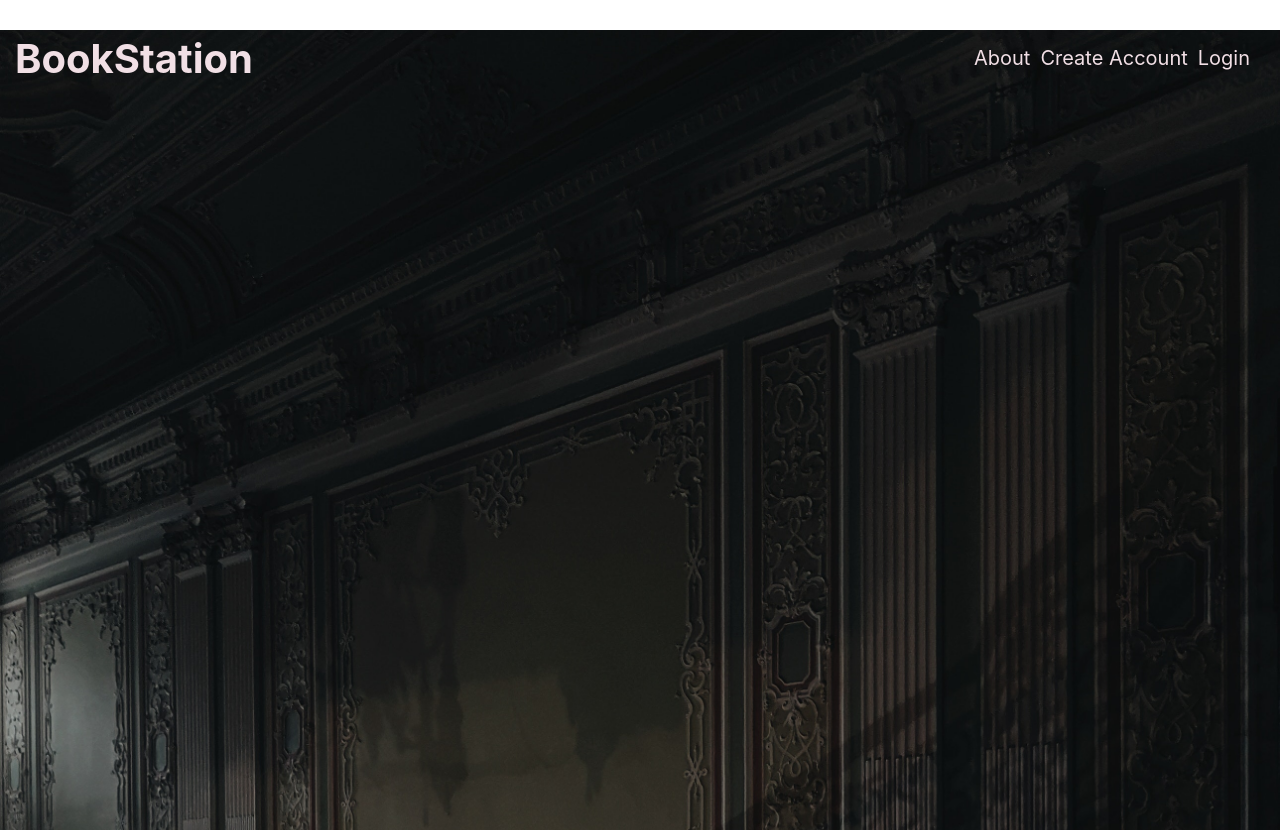
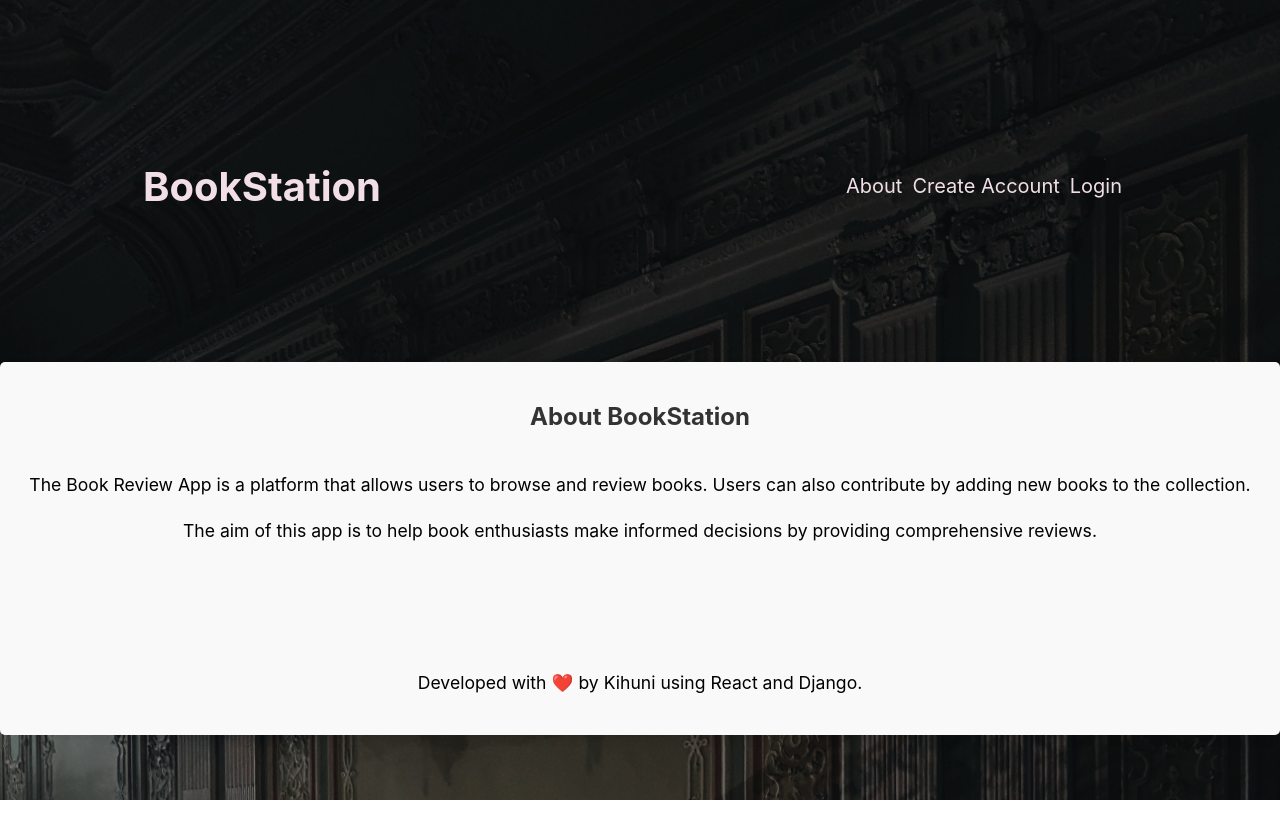
Before and after one commit to kihuni/BookReviewApp, a React (Create React App) app in the folder bookreview-frontend/: page /about in a window 1280 px wide. After the commit the page ends 800 px from the top, so only its background shows below. Built offline with nearby package versions, Linux system fonts and the light colour scheme.

Commit message:
added about component and css

```diff
--- a/bookreview-frontend/src/App.js
+++ b/bookreview-frontend/src/App.js
@@ -5,6 +5,7 @@ import BookList from './components/BookList';
 import BookDetail from './components/BookDetail';
 import BookCreation from './components/BookCreation';
 import BookEdit from './components/BookEdit';
+import About from './components/about'
 import './style.css'
 
 function App() {
@@ -15,7 +16,7 @@ function App() {
                     <nav>
                         <Link className=' link home' to="/">BookStation</Link>
                         <ul>
-                            <Link className='link about' to="">About</Link>
+                            <Link className='link about' to="/about">About</Link>
                             <Link className='link create' to="">Create Account</Link>
                             <Link className='link login' to="">Login</Link>
                         </ul>
@@ -28,7 +29,7 @@ function App() {
                         <Route path="/create" element={<BookCreation />} />
                         <Route path="/books/edit/:id" element={<BookEdit />} />
                         <Route path="/books/:id" element={<BookDetail />} />
-
+                        <Route path="/about" element={<About />} />
                     </Routes>
                 </main>
                 <footer></footer>
--- a/bookreview-frontend/src/components/BookList.js
+++ b/bookreview-frontend/src/components/BookList.js
@@ -1,6 +1,6 @@
 import React, { useState, useEffect} from "react";
 import axios from 'axios'
-
+import '../style.css'
 const BookList = () => {
     const [books, setBooks ] = useState([]);
 
@@ -18,11 +18,11 @@ const BookList = () => {
     }, []);
 
     return (
-        <div>
+        <div className="headerList">
             {books.map(book =>(
-                <div key={book.id}>
-                    <h2>{book.title}</h2>
-                    <h2>By {book.author}</h2>
+                <div key={book.id} className="containerList">
+                    <h2 className="bookList"><span>Book Title:</span> {book.title}</h2>
+                    <p className="booklist"><span>By </span>{book.author}</p>
                 </div>
             ))}
         </div>
--- /dev/null
+++ b/bookreview-frontend/src/components/about.js
@@ -0,0 +1,18 @@
+import React from "react";
+import '../style.css'
+
+const About = () => {
+    return (
+        <div className="about-container">
+            <h2>About BookStation</h2>
+            <p>
+            The Book Review App is a platform that allows users to browse and review books.
+
+            Users can also contribute by adding new books to the collection.
+            </p>
+            <p>  The aim of this app is to help book enthusiasts make informed decisions by providing comprehensive reviews. </p>
+            <p className="developed">Developed with ❤️ by Kihuni using React and Django.</p>
+       </div>
+    );
+}
+export default About
--- a/bookreview-frontend/src/style.css
+++ b/bookreview-frontend/src/style.css
@@ -1,8 +1,11 @@
- .header{
+ .App{
     width: 100%;
     height: 100vh;
     background-size: cover;
     background-image: url(images/pexels-ekaterina-astakhova-3949204.jpg)
+ }
+ .header{
+    padding: 10% 10%;
  }
 
  nav {
@@ -51,3 +54,66 @@ nav ul .link::after{
 nav ul .link:hover::after{
     width: 100%;
 }
+
+/*-------BookList--------*/
+.headerList{
+    margin-left: 10%;
+    display: grid;
+    grid-template-columns:repeat(auto-fit, minmax(250px, 1fr));
+    grid-gap: 40px;
+    margin-top: 50px;
+}
+.headerList .containerList{
+    background: #262626;
+    padding: 40px;
+    font-size: 13px;
+    font-weight: 300px;
+    border-radius: 10px;
+    transition: background 0.5s, transform 0.5s;
+}
+
+.headerList .containerList h2 span{
+    color: aqua;
+    font-size: 30px;
+}
+
+.headerList .containerList h2{
+    font-size: 25px;
+    font-weight: 500px;
+    margin-bottom: 15px;
+}
+.headerList .containerList p span{
+    color: aqua;
+    font-size: 15px;
+}
+.headerList .containerList:hover{
+    background: #8a8889;
+    transform: translateY(-10px);
+}
+
+/*-------About--------*/
+/* src/components/About.css */
+
+.about-container {
+    padding: 20px;
+    border-radius: 5px;
+    background-color: #f9f9f9;
+    margin: 20px 0;
+    box-shadow: 0 4px 8px rgba(0, 0, 0, 0.1);
+}
+
+.about-container h2 {
+    text-align: center;
+    color: #333;
+    margin-bottom: 40px;
+}
+
+.about-container p {
+    font-size: 1.1em;
+    line-height: 1.6;
+    text-align: center;
+}
+.about-container .developed {
+    text-align: center;
+    margin-top: 10%;
+}
```
